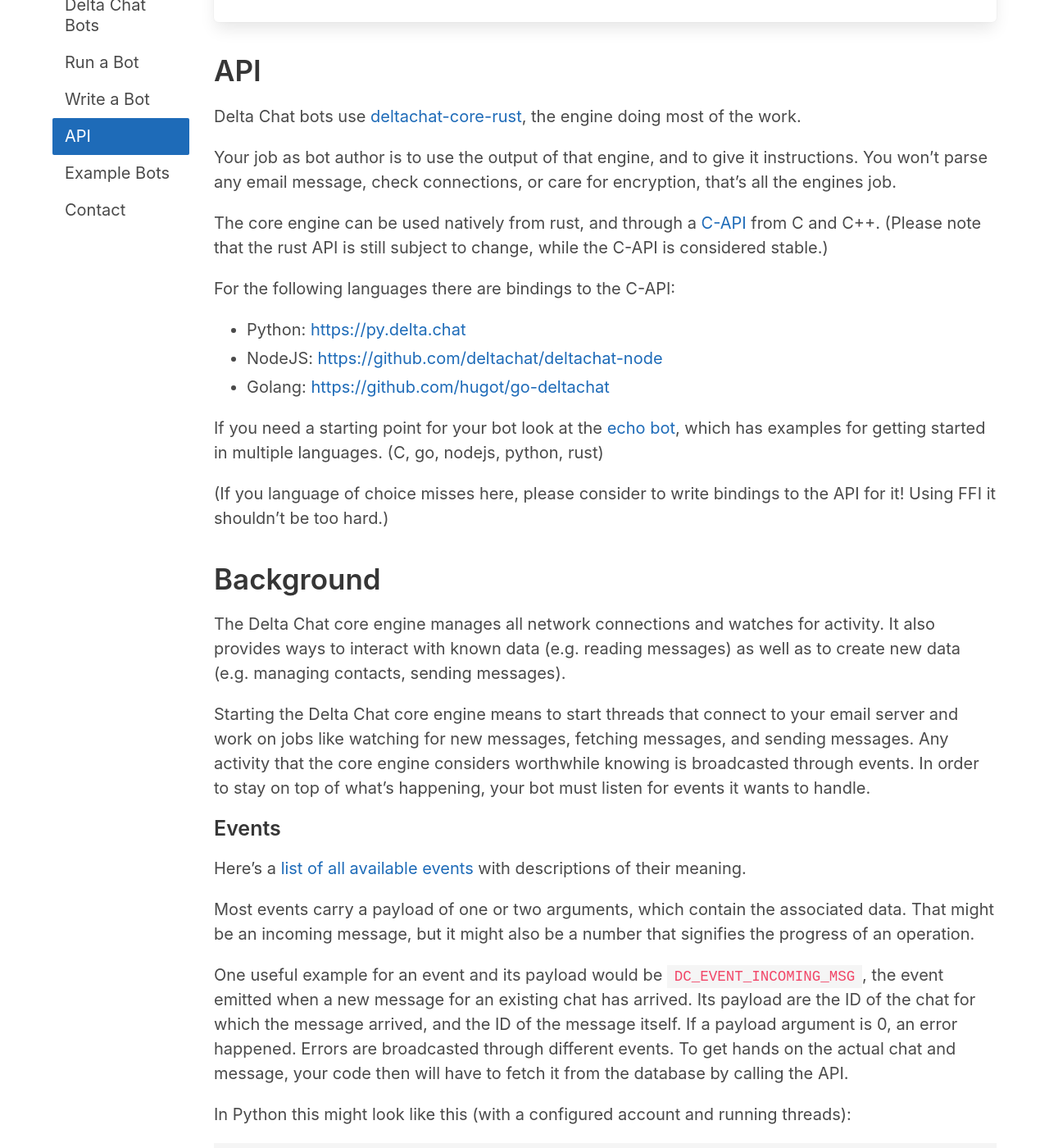
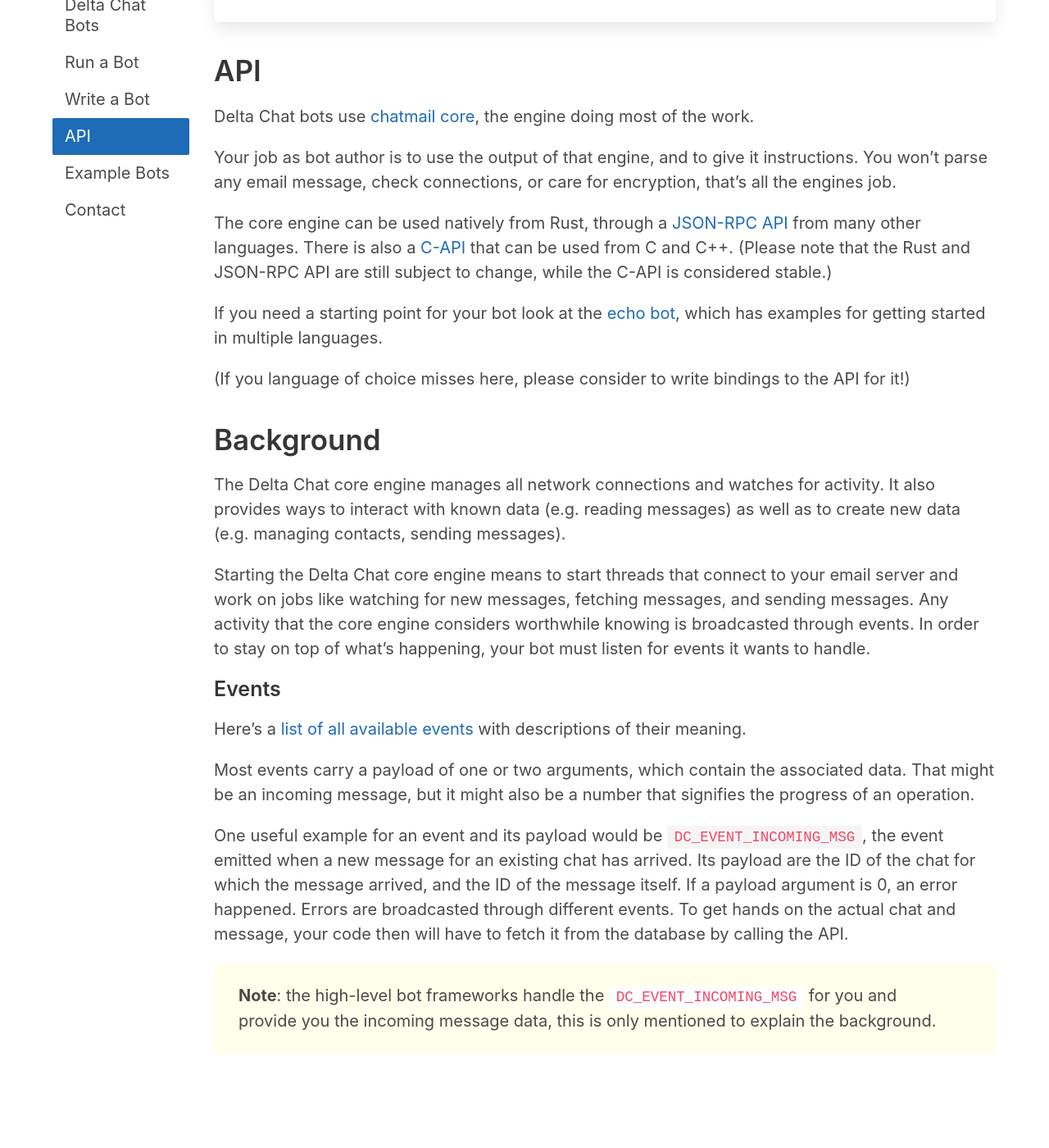
Before and after one commit to deltachat-bot/bot-pages, a Jekyll site: the page built from development.md, in a window 1280 px wide and 1400 px high, scrolled down 224 px. Shown: the whole window at 82% size. Built offline with Jekyll 4.4.1, drawn with Linux system fonts in a browser that asks for light colours; after the commit the page ends 1569 px from its top, so only the background shows below that; some of the changed text lies outside the part shown.

Commit message:
update development.md, remove deprecated info

````diff
--- a/development.md
+++ b/development.md
@@ -5,25 +5,20 @@ title: Developer Information
 # Developer Information
 
 Building your own Delta Chat bot is easy.
-Read on for some basic information and maybe have a look at our [example bots]({{ site.baseurl }}howto.html#bots).
+Read on for some basic information and maybe have a look at our [example bots](https://deltachat-bot.github.io/public-bots/).
 {: .box }
 
 ## API
 
-Delta Chat bots use [deltachat-core-rust](https://github.com/deltachat/deltachat-core-rust), the engine doing most of the work.
+Delta Chat bots use [chatmail core](https://github.com/chatmail/core), the engine doing most of the work.
 
 Your job as bot author is to use the output of that engine, and to give it instructions. You won't parse any email message, check connections, or care for encryption, that's all the engines job.
 
-The core engine can be used natively from rust, and through a [C-API](https://c.delta.chat) from C and C++. (Please note that the rust API is still subject to change, while the C-API is considered stable.)
+The core engine can be used natively from Rust, through a [JSON-RPC API](https://jsonrpc.delta.chat/) from many other languages. There is also a [C-API](https://c.delta.chat) that can be used from C and C++. (Please note that the Rust and JSON-RPC API are still subject to change, while the C-API is considered stable.)
 
-For the following languages there are bindings to the C-API:
-* Python: [https://py.delta.chat](https://py.delta.chat)
-* NodeJS: [https://github.com/deltachat/deltachat-node](https://github.com/deltachat/deltachat-node)
-* Golang: [https://github.com/hugot/go-deltachat](https://github.com/hugot/go-deltachat)
+If you need a starting point for your bot look at the [echo bot](https://github.com/deltachat-bot/echo), which has examples for getting started in multiple languages.
 
-If you need a starting point for your bot look at the [echo bot](https://github.com/deltachat-bot/echo), which has examples for getting started in multiple languages. (C, go, nodejs, python, rust)
-
-(If you language of choice misses here, please consider to write bindings to the API for it! Using FFI it shouldn't be too hard.)
+(If you language of choice misses here, please consider to write bindings to the API for it!)
 
 
 ## Background
@@ -46,31 +41,6 @@ Its payload are the ID of the chat for which the message arrived, and the ID of
 If a payload argument is 0, an error happened. Errors are broadcasted through different events.
 To get hands on the actual chat and message, your code then will have to fetch it from the database by calling the API.
 
-In Python this might look like this (with a configured account and running threads):
-```python
-while 1:
-    event = account._evlogger.get_matching("DC_EVENT_INCOMING_MSG")
-    if event[2] != 0:
-        msg = account.get_message_by_id(event[2])
-        maybe_do_something(msg)
-```
-
-Messages that don't belong to an existing chat must be filtered from a different event: [`DC_EVENT_MSGS_CHANGED`](https://c.delta.chat/group__DC__EVENT.html#ga0f52cdaad70dd24f7540abda6193cc2d). The code must check that the message is put into the chat called "deaddrop", which is the bucket for all content messages that don't belong to an existing chat yet (e.g. if someone sends you an initial message).
-
-In Python:
-
-```python
-while 1:
-    event = account._evlogger.get_matching("DC_EVENT_MSGS_CHANGED")
-    if event[2] != 0:
-        msg = account.get_message_by_id(event[2])
-        if msg.chat().is_deaddrop():
-            do_something(msg)
-```
-
-**Note**: the Python bindings for Delta Chat provide convenient abstractions over these events. You don't have to write code like this for a real world bot, this is only shown to explain the background.
+**Note**: the high-level bot frameworks handle the `DC_EVENT_INCOMING_MSG` for you and provide you the incoming message data,
+this is only mentioned to explain the background.
 {: .notification }
-
-
-Real world bots are [showcased in the Delta Chat forum](https://support.delta.chat/c/bots). Go ahead and look at their source code, too!
-{: .notification }
````
